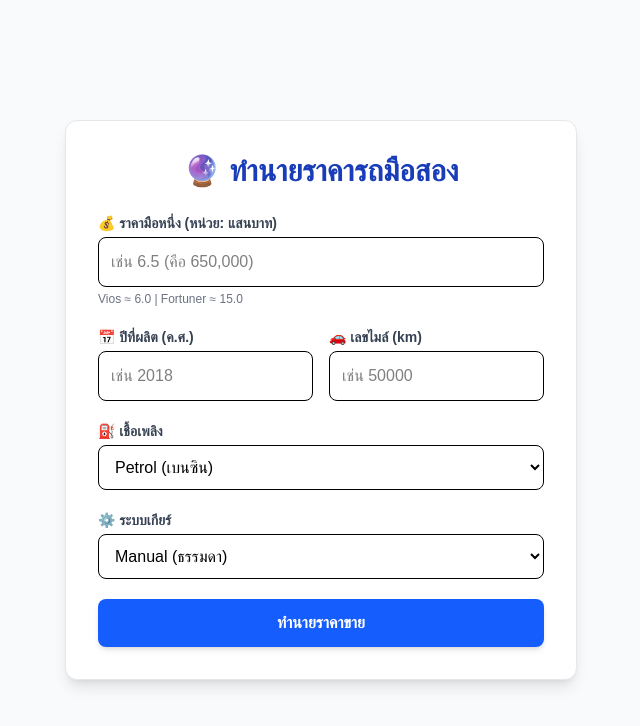
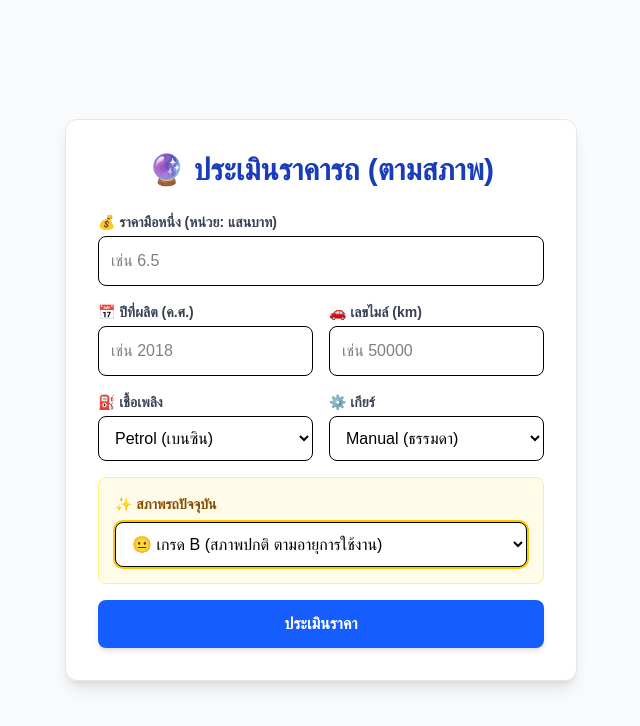
Before and after one commit to QzaEiei/prediction-car-price, a Next.js app in the folder frontend/: page / in a window 1280 px wide. Shown: the top 726 px of the page, without its empty margins (319-959 px from the left). Built offline with nearby package versions, Linux system fonts and the light colour scheme.

Commit message:
fix page

```diff
--- a/frontend/app/page.tsx
+++ b/frontend/app/page.tsx
@@ -4,34 +4,34 @@
 import { useState } from 'react';
 
 export default function Home() {
-  // สร้างตัวแปรรับค่า 5 ตัว
+  // --- ตัวแปรสำหรับส่งไป AI ---
   const [presentPrice, setPresentPrice] = useState('');
   const [year, setYear] = useState('');
   const [kms, setKms] = useState('');
-  const [fuelType, setFuelType] = useState('0'); // เริ่มต้นเป็น Petrol (0)
-  const [transmission, setTransmission] = useState('0'); // เริ่มต้นเป็น Manual (0)
+  const [fuelType, setFuelType] = useState('0');
+  const [transmission, setTransmission] = useState('0');
+
+  // --- ตัวแปรใหม่: สภาพรถ (เอาไว้คำนวณปรับราคาเองที่หน้าเว็บ) ---
+  const [condition, setCondition] = useState('1.0'); // เริ่มต้นที่ 1.0 (ราคาปกติ)
 
   const [price, setPrice] = useState<number | null>(null);
   const [loading, setLoading] = useState(false);
 
-  // ---------------------------------------------------------
-  // 👇 ส่วนที่แก้ไข: ฟังก์ชันนี้จะดัก Error ไม่ให้จอขาวครับ
-  // ---------------------------------------------------------
   const handlePredict = async (e: React.FormEvent) => {
     e.preventDefault();
     setLoading(true);
     setPrice(null);
 
-    // คำนวณปีปัจจุบัน เพื่อหาอายุรถ
     const currentYear = new Date().getFullYear();
 
     try {
+      // 1. ส่งข้อมูลพื้นฐานไปถาม AI
       const res = await fetch(`${process.env.NEXT_PUBLIC_API_URL}/predict`, {
         method: 'POST',
         headers: { 'Content-Type': 'application/json' },
         body: JSON.stringify({
           Present_Price: Number(presentPrice),
-          Car_Age: currentYear - Number(year), // คำนวณอายุรถ
+          Car_Age: currentYear - Number(year),
           Kms_Driven: Number(kms),
           Fuel_Type: Number(fuelType),
           Transmission: Number(transmission),
@@ -40,22 +40,25 @@ export default function Home() {
 
       const data = await res.json();
 
-      // เช็คว่า Server ตอบกลับมาว่า OK หรือไม่
       if (!res.ok) {
-        console.error("Server Error Response:", data);
-        // แสดงข้อความ Error ที่ Server ส่งมา
+        console.error("Server Error:", data);
         const errorMsg = data.detail ? JSON.stringify(data.detail) : (data.error || "ข้อมูลไม่ถูกต้อง");
         alert(`❌ เกิดข้อผิดพลาด (${res.status}):\n${errorMsg}`);
-        setLoading(false);
         return;
       }
 
-      // ถ้าผ่านฉลุย ค่อยเซ็ตราคา
-      setPrice(data.predicted_price);
+      // 2. ได้ราคากลางจาก AI มาแล้ว
+      const basePrice = data.predicted_price;
+
+      // 3. ปรับราคาตามสภาพรถ (เอา Base Price x ตัวคูณสภาพ)
+      // เช่น AI บอก 4 แสน แต่สภาพนางฟ้า (1.1) -> 400,000 * 1.1 = 440,000
+      const finalPrice = basePrice * Number(condition);
+
+      setPrice(finalPrice);
 
     } catch (error) {
       console.error("Error:", error);
-      alert("เชื่อมต่อ Server ไม่ได้ (ตรวจสอบ Backend บน Render หรือลอง Redeploy Vercel)");
+      alert("เชื่อมต่อ Server ไม่ได้");
     } finally {
       setLoading(false);
     }
@@ -64,20 +67,19 @@ export default function Home() {
   return (
     <div className="flex flex-col items-center justify-center min-h-screen bg-gray-50 p-4">
       <div className="bg-white p-8 rounded-xl shadow-lg w-full max-w-lg border border-gray-200">
-        <h1 className="text-3xl font-bold mb-6 text-center text-blue-800">🔮 ทำนายราคารถมือสอง</h1>
+        <h1 className="text-3xl font-bold mb-6 text-center text-blue-800">🔮 ประเมินราคารถ (ตามสภาพ)</h1>
 
-        <form onSubmit={handlePredict} className="space-y-5">
+        <form onSubmit={handlePredict} className="space-y-4">
 
           {/* 1. ราคามือหนึ่ง */}
           <div>
             <label className="block text-sm font-semibold text-gray-700 mb-1">💰 ราคามือหนึ่ง (หน่วย: แสนบาท)</label>
-            <input type="number" step="0.01" placeholder="เช่น 6.5 (คือ 650,000)"
+            <input type="number" step="0.01" placeholder="เช่น 6.5"
               value={presentPrice} onChange={(e) => setPresentPrice(e.target.value)}
-              className="w-full border rounded-lg p-3 focus:ring-2 focus:ring-blue-500 text-black" required />
-            <p className="text-xs text-gray-500 mt-1">Vios ≈ 6.0 | Fortuner ≈ 15.0</p>
+              className="w-full border rounded-lg p-3 text-black" required />
           </div>
 
-          {/* 2. ปีผลิต */}
+          {/* 2. ปีผลิต & 3. เลขไมล์ */}
           <div className="grid grid-cols-2 gap-4">
             <div>
               <label className="block text-sm font-semibold text-gray-700 mb-1">📅 ปีที่ผลิต (ค.ศ.)</label>
@@ -85,8 +87,6 @@ export default function Home() {
                 value={year} onChange={(e) => setYear(e.target.value)}
                 className="w-full border rounded-lg p-3 text-black" required />
             </div>
-
-            {/* 3. เลขไมล์ */}
             <div>
               <label className="block text-sm font-semibold text-gray-700 mb-1">🚗 เลขไมล์ (km)</label>
               <input type="number" placeholder="เช่น 50000"
@@ -95,7 +95,8 @@ export default function Home() {
             </div>
           </div>
 
-          {/* 4. เชื้อเพลิง */}
+          {/* 4. เชื้อเพลิง & 5. เกียร์ */}
+          <div className="grid grid-cols-2 gap-4">
             <div>
               <label className="block text-sm font-semibold text-gray-700 mb-1">⛽ เชื้อเพลิง</label>
               <select value={fuelType} onChange={(e) => setFuelType(e.target.value)}
@@ -105,27 +106,39 @@ export default function Home() {
                 <option value="2">CNG (ก๊าซ)</option>
               </select>
             </div>
-
-          {/* 5. เกียร์ */}
             <div>
-            <label className="block text-sm font-semibold text-gray-700 mb-1">⚙️ ระบบเกียร์</label>
+              <label className="block text-sm font-semibold text-gray-700 mb-1">⚙️ เกียร์</label>
               <select value={transmission} onChange={(e) => setTransmission(e.target.value)}
                 className="w-full border rounded-lg p-3 bg-white text-black">
                 <option value="0">Manual (ธรรมดา)</option>
                 <option value="1">Automatic (ออโต้)</option>
               </select>
             </div>
+          </div>
+
+          {/* ✨✨✨ 6. ส่วนที่เพิ่มมาใหม่: สภาพรถ ✨✨✨ */}
+          <div className="p-4 bg-yellow-50 rounded-lg border border-yellow-200">
+            <label className="block text-sm font-bold text-yellow-800 mb-2">✨ สภาพรถปัจจุบัน</label>
+            <select value={condition} onChange={(e) => setCondition(e.target.value)}
+              className="w-full border rounded-lg p-3 bg-white text-black ring-2 ring-yellow-400">
+              <option value="1.15">🏆 เกรด A+ (นางฟ้า/มือเดียว/ไม่เคยชน) [+15%]</option>
+              <option value="1.05">⭐ เกรด A (สภาพดีมาก/ดูแลศูนย์ตลอด) [+5%]</option>
+              <option value="1.0">😐 เกรด B (สภาพปกติ ตามอายุการใช้งาน)</option>
+              <option value="0.9">📉 เกรด C (มีรอยรอบคัน/ภายในเก่า) [-10%]</option>
+              <option value="0.8">🛠️ เกรด D (ต้องเก็บสี/เครื่องต้องซ่อม) [-20%]</option>
+            </select>
+          </div>
 
           <button type="submit" disabled={loading}
             className="w-full bg-blue-600 text-white font-bold py-3 rounded-lg hover:bg-blue-700 transition shadow-md disabled:bg-gray-400">
-            {loading ? '⏳ กำลังคำนวณ...' : 'ทำนายราคาขาย'}
+            {loading ? '⏳ กำลังประเมิน...' : 'ประเมินราคา'}
           </button>
         </form>
 
         {/* ผลลัพธ์ */}
         {price !== null && (
           <div className="mt-8 p-6 bg-green-50 border border-green-200 rounded-xl text-center shadow-sm">
-            <p className="text-gray-600 text-sm uppercase tracking-wide">ราคาขายที่เหมาะสม</p>
+            <p className="text-gray-600 text-sm uppercase tracking-wide">ราคาประเมิน (ตามสภาพ)</p>
             <p className="text-4xl font-extrabold text-green-700 mt-2">
               {price.toLocaleString(undefined, {maximumFractionDigits: 2})} แสนบาท
             </p>
```
Lines whose indentation alone changed are shown as unchanged.
